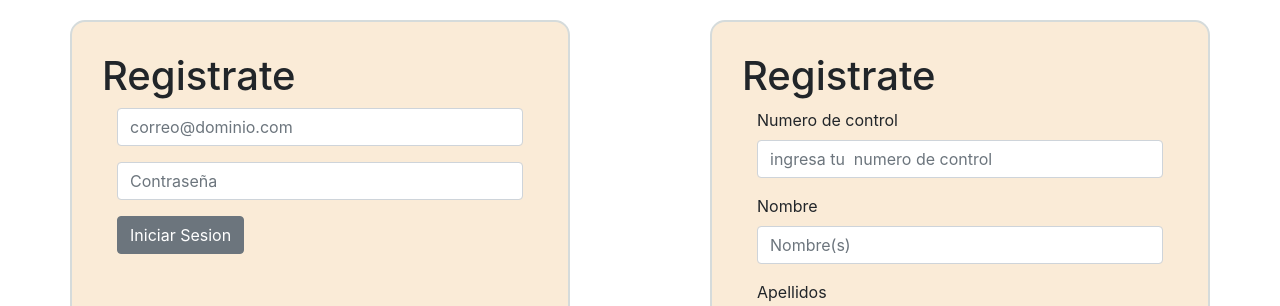
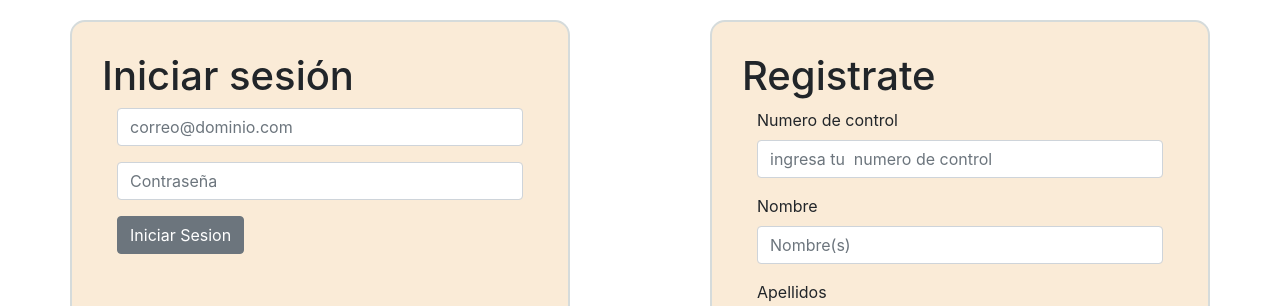
Before and after one commit to ArkhamBoy14/Proyecto_Base, a PHP site: page /projectX/ in a window 1280 px wide. Shown: the top 306 px of the page. Run offline with PHP 8.4, Linux system fonts and the light colour scheme.

Commit message:
Cambios del 22/05

```diff
--- a/index.html
+++ b/index.html
@@ -12,8 +12,8 @@
      <div class="contenedor">
         <div class="body">
         <div class="registro">
-            <h1>Registrate</h1>
-                <form  method="POST"  action="php/registro_usuarios.php" >
+            <h1>Iniciar sesión</h1>
+                <form  method="POST"  action="php/funcion.php" >
                       <div class="form-group col-md-12">
                                   <input type="email" class="form-control" name="correo"  required  placeholder="correo@dominio.com">
                       </div>
@@ -21,7 +21,7 @@
                                   <input type="password" class="form-control" name="password" required pattern="[A-Za-z0-9_-]{1,30}" placeholder="Contraseña">
                       </div>
                       <div class="form-group col-md-12">
-                                  <button type="submit" class="btn btn-secondary">Iniciar Sesion</button>
+                                  <button type="submit" name="data" value="sesion" class="btn btn-secondary">Iniciar Sesion</button>
                       </div>
                 </form>
          </div>
--- a/php/conectar.php
+++ b/php/conectar.php
@@ -1,5 +1,5 @@
 <?php
-  $enlace = mysqli_connect("127.0.0.1", "root", "", "base");
+  $enlace = mysqli_connect("127.0.0.1", "root", "3039646363", "base");
 
 if (!$enlace) {
     echo "Error: No se pudo conectar a MySQL." . PHP_EOL;
--- a/php/config.php
+++ b/php/config.php
@@ -1,8 +1,8 @@
 <?php
-$conexion = new mysqli('localhost', 'root', '', 'base');
+$conexion = new mysqli('localhost', 'root', '3039646363', 'base');
 $conexion->set_charset('utf8');
 try{
-	$conn=new PDO('mysql:host=localhost;dbname=base','root','');
+	$conn=new PDO('mysql:host=localhost;dbname=base','root','3039646363');
 }catch(PDOExeption $e ){
 	print "error".$e->getMessage()."</br>";
 }
--- a/php/database.php
+++ b/php/database.php
@@ -1,6 +1,4 @@
 <?php
-
-
            try{
 	$conn=new PDO('mysql:host=localhost;dbname=base','root','3039646363');
 }catch(PDOExeption $e ){
```
Also changed, not shown: php/login.php (+6 -3 lines).
